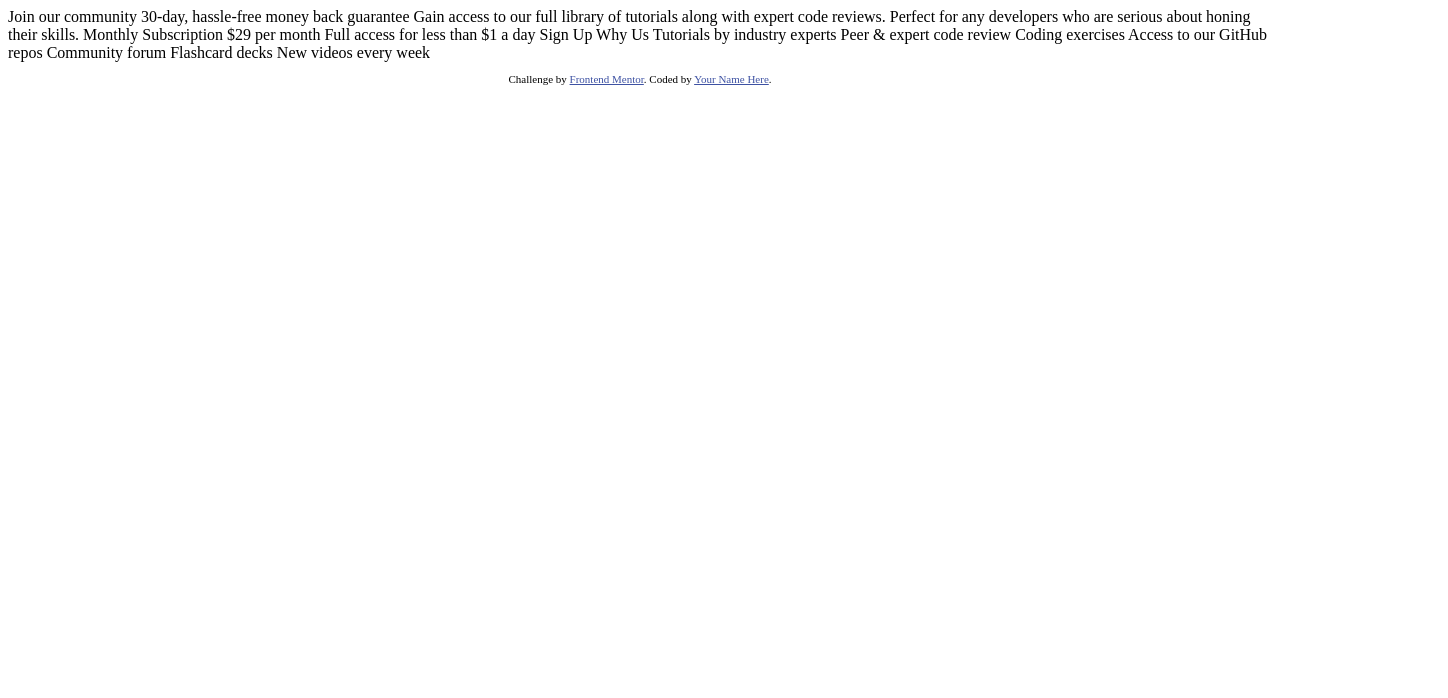
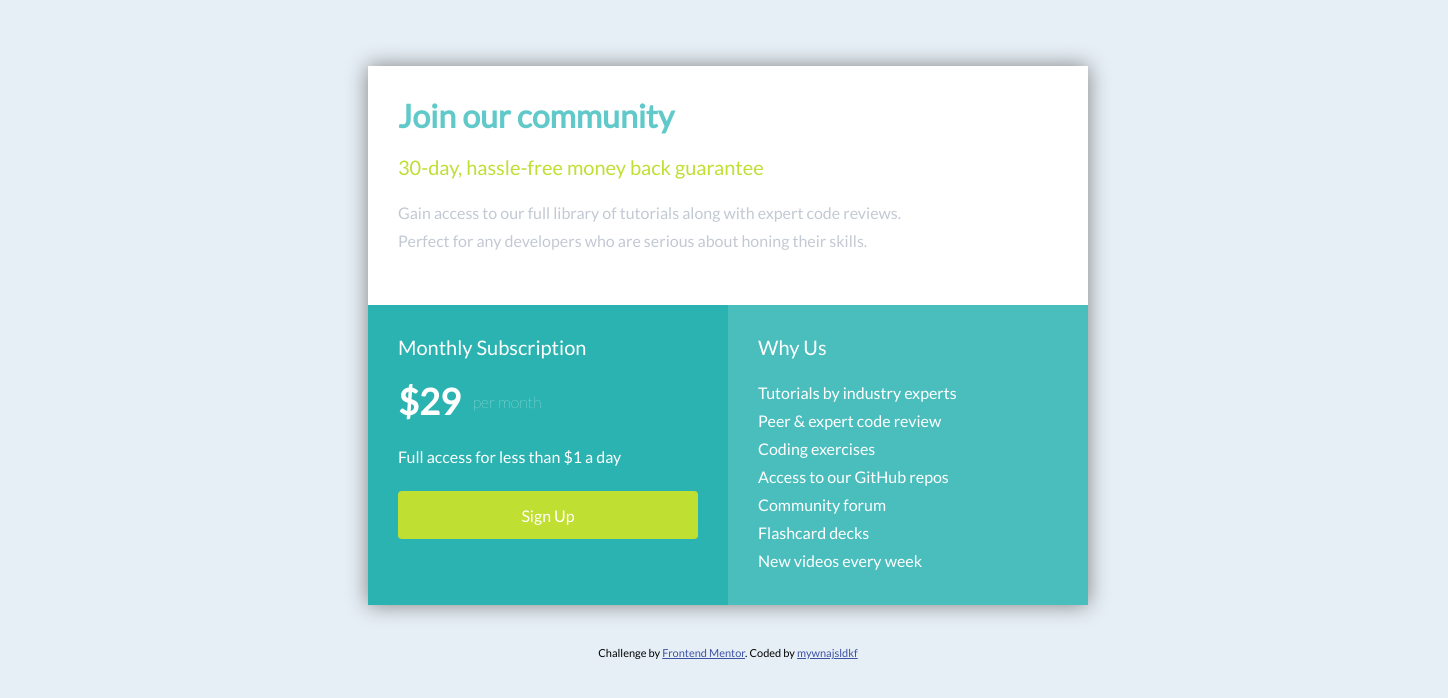
Before and after one commit to JNU-econovation/css-is-awesome, a plain HTML site: page code/third-week/single-price-grid-component-master/single-price-grid-component-master/index.html in a window 1280 px wide. Shown: the whole page, 1448 px wide, since content can reach past the window. Drawn offline with Linux system fonts and the light colour scheme.

Commit message:
3주차 과제 제출

```diff
--- a/code/third-week/single-price-grid-component-master/single-price-grid-component-master/index.html
+++ b/code/third-week/single-price-grid-component-master/single-price-grid-component-master/index.html
@@ -3,47 +3,168 @@
 <head>
   <meta charset="UTF-8">
   <meta name="viewport" content="width=device-width, initial-scale=1.0"> <!-- displays site properly based on user's device -->
+  <link rel="icon" type="image/png" sizes="32x32" href="./images/favicon-32x32.png">
+  <link href="https://fonts.googleapis.com/css2?family=Karla:wght@400;700&family=Lato:wght@100;400&display=swap" rel="stylesheet">
+  <title>Frontend Mentor | Single Price Grid Component</title>
+  <style>
+    * {
+      font-family: 'Lato';
+    }
+    body {
+      display: flex;
+      flex-direction: column;
+      width: 1440px;
+      height: 720px;
+      align-items: center;
+      justify-content: center;
+      background-color:#e6eff6;
+    }
+    button {
+      margin: 0;
+      padding: 0.5rem 1rem;
 
-  <link rel="icon" type="image/png" sizes="32x32" href="./images/favicon-32x32.png">
+      font-size: 1rem;
+      font-weight: 400;
+      text-align: center;
+      text-decoration: none;
 
-  <title>Frontend Mentor | Single Price Grid Component</title>
+      display: inline-block;
+      width: auto;
 
-  <!-- Feel free to remove these styles or customise in your own stylesheet 👍 -->
-  <style>
-    .attribution { font-size: 11px; text-align: center; }
-    .attribution a { color: hsl(228, 45%, 44%); }
+      border: none;
+      border-radius: 4px;
+    }
+    footer {
+      padding-top: 30px;
+    }
+    .card {
+      display: flex;
+      justify-content: center;
+      flex-basis: 100%;
+    }
+    .container {
+      display: flex;
+      flex-direction: column;
+      width: 720px;
+      box-shadow: 0px 0px 20px gray;
+    }
+    .item {
+      padding: 30px;
+      flex-basis: 100%;
+    }
+    .attribution {
+      font-size: 11px;
+      text-align: center;
+    }
+    .attribution a {
+      color: hsl(228, 45%, 44%);
+    }
+    .title {
+      font-size: 32px;
+      font-weight: bold;
+      color: #ffffff;
+      margin-bottom: 20px;
+    }
+    .basic-text {
+      font-size: 16px;
+      color: #ffffff;
+      margin-bottom: 20px;
+      line-height: 28px;
+    }
+    .box {
+      display: flex;
+    }
+    .subtitle {
+      font-size: 20px;
+      color: #ffffff;
+      margin-bottom: 20px;
+    }
+    #community {
+      background-color: #ffffff;
+    }
+    #subscription {
+      background-color: #2bb3b1;
+    }
+    #why-us {
+      background-color: #4abebd;
+    }
+    #community-title {
+      color: #61c9c9;
+    }
+    #community-subtitle {
+      color: #bfdf32;
+    }
+    #community-text {
+      color: #c3c9d3;
+    }
+    #why-text {
+      margin-bottom: 0px;
+    }
+    #dollar-text {
+      display: flex;
+      flex-direction: row;
+      align-items: center;
+      color: white;
+      margin-bottom: 20px;
+    }
+    #dollar {
+      font-size: 36px;
+      font-weight: bold;
+      padding-right: 12px;
+    }
+    #per-month {
+      font-size: 16px;
+      font-weight: lighter;
+    }
+    #sign-up-btn {
+      width: 100%;
+      height: 48px;
+      color: #ffffff;
+      background-color: #bfdf32;
+    }
   </style>
 </head>
 <body>
-  Join our community
-
-  30-day, hassle-free money back guarantee
-
-  Gain access to our full library of tutorials along with expert code reviews.
-  Perfect for any developers who are serious about honing their skills.
-
-  Monthly Subscription
-
-  &dollar;29 per month
-
-  Full access for less than &dollar;1 a day
-
-  Sign Up
-
-  Why Us
-
-  Tutorials by industry experts
-  Peer &amp; expert code review
-  Coding exercises
-  Access to our GitHub repos
-  Community forum
-  Flashcard decks
-  New videos every week
-
+    <div class="container">
+      <div class="card">
+        <div id="community" class="item">
+          <div id="community-title" class="title">Join our community</div>
+          <div id="community-subtitle" class="subtitle">30-day, hassle-free money back guarantee</div>
+          <div id="community-text" class="basic-text">Gain access to our full library of tutorials along with expert code reviews.
+            <br> Perfect for any developers who are serious about honing their skills.
+          </div>
+        </div>
+      </div>
+      <div class="card">
+        <div id="subscription" class= "item">
+          <div id="why-subtitle" class="subtitle">Monthly Subscription</div>
+          <div id="dollar-text">
+            <div id="dollar">&dollar;29</div>
+            <div id="per-month">per month</div>
+          </div>
+          <div id="why-subtitle" class="basic-text">Full access for less than &dollar;1 a day</div>
+          <div>
+            <button id="sign-up-btn">Sign Up</button>
+          </div>
+        </div>
+        <div id="why-us" class = "item">
+          <div id = "why-subtitle" class="subtitle">Why Us</div>
+            <div id = "why-text" class="basic-text">
+              Tutorials by industry experts<br>
+              Peer &amp; expert code review<br>
+              Coding exercises<br>
+              Access to our GitHub repos<br>
+              Community forum<br>
+              Flashcard decks<br>
+              New videos every week
+          </div>
+        </div>
+      </div>
+    </div>
   <footer>
     <p class="attribution">
       Challenge by <a href="https://www.frontendmentor.io?ref=challenge" target="_blank">Frontend Mentor</a>.
-      Coded by <a href="#">Your Name Here</a>.
+      Coded by <a href="#https://github.com/mywnajsldkf">mywnajsldkf</a>
     </p>
   </footer>
 </body>
```
Also changed, not shown: 4 other files.
